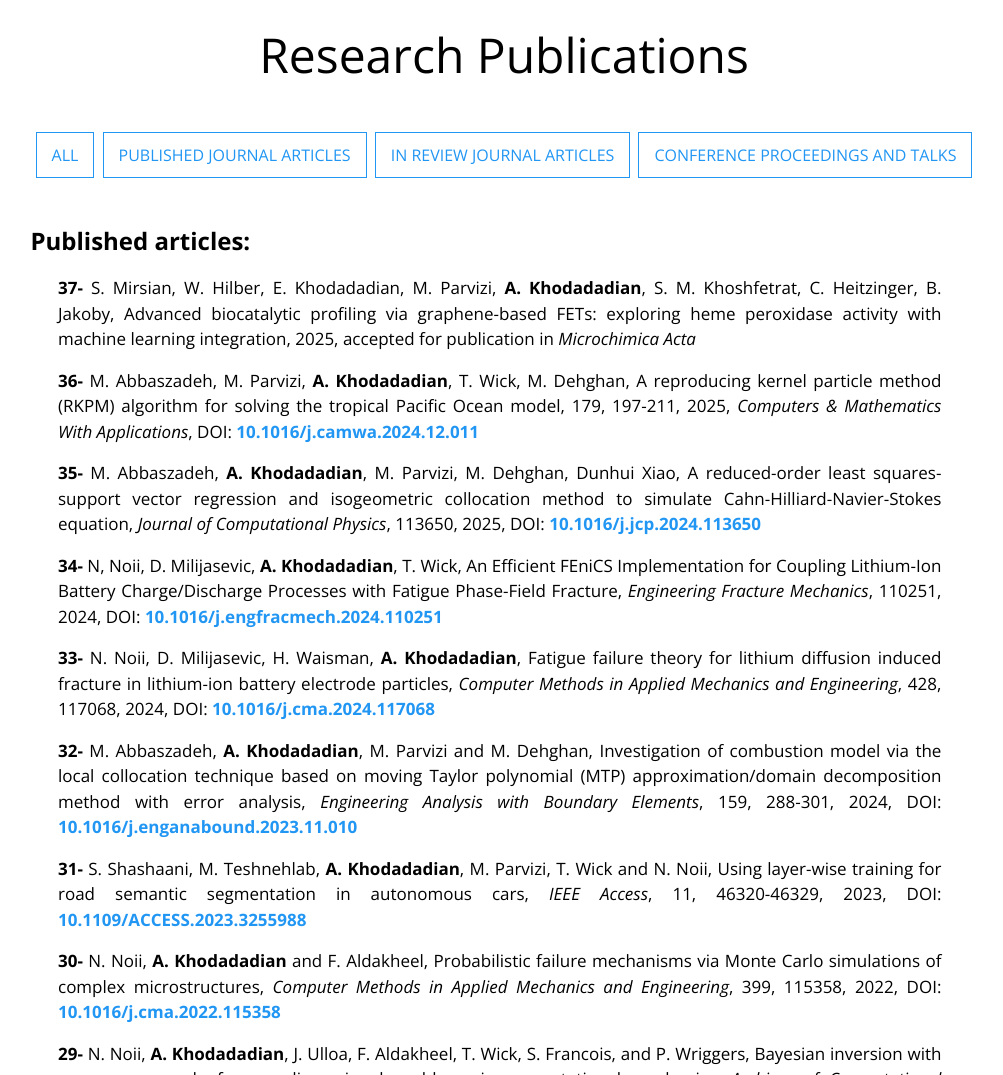
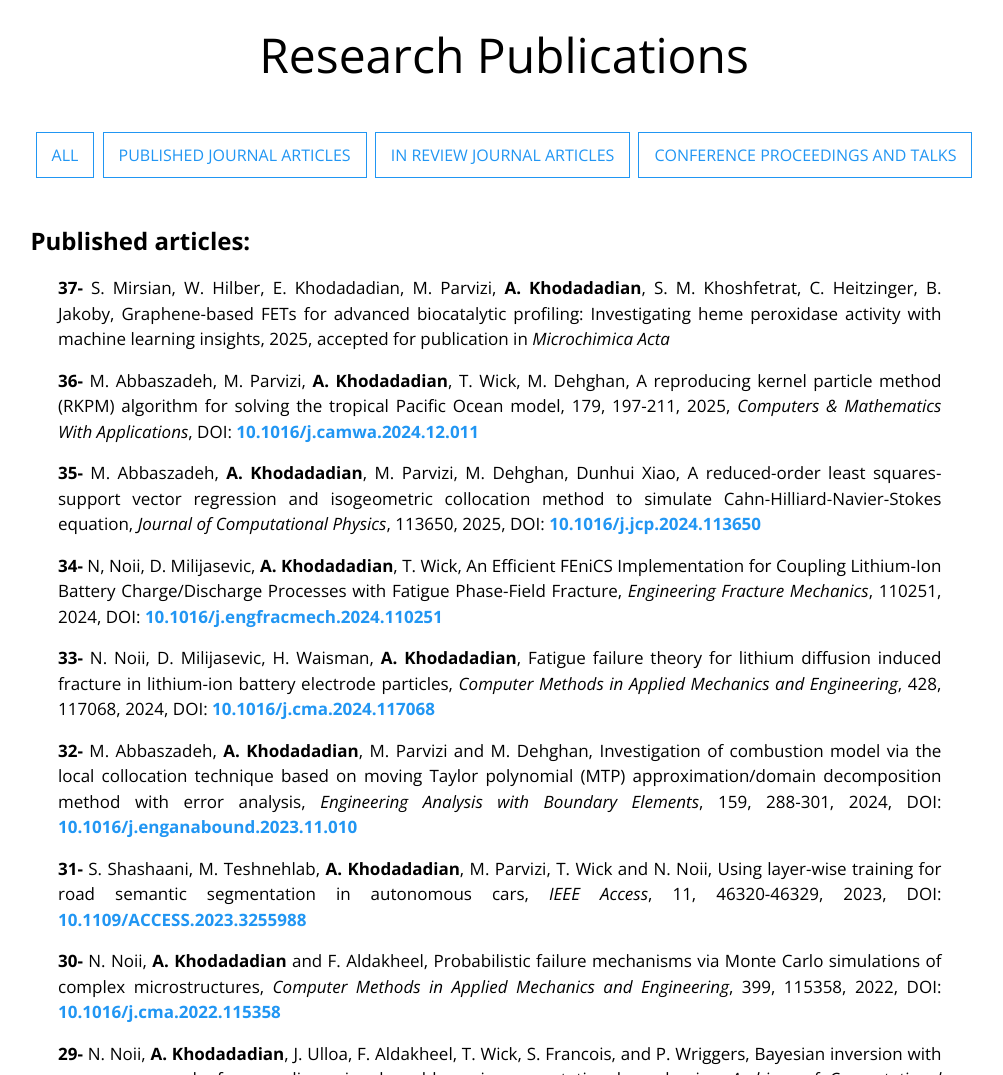
Before and after one commit to ar-khodadadian/ar-khodadadian.github.io, a plain HTML site: page index.html in a window 1280 px wide. Shown: the part 3230-4305 px from the top of the page, without its empty margins (272-1275 px from the left). Drawn offline with nearby package versions, Linux system fonts and the light colour scheme; a web font is replaced by a local one.

Commit message:
Update index.html

```diff
--- a/index.html
+++ b/index.html
@@ -417,7 +417,7 @@ License URL: https://creativecommons.org/licenses/by/4.0/
             <div class="col-sm-14 research_publications-item filter published_journal_articles mb-5 mr-10" style="width: 95%;">
               <div><p><font size="5" color="black"><b>&nbsp Published articles:</b></font></p></div>
               <ul>
-                  <ui><p><b>37- </b> S. Mirsian, W. Hilber, E. Khodadadian, M. Parvizi, <b>A. Khodadadian</b>, S. M. Khoshfetrat, C. Heitzinger, B. Jakoby, Advanced biocatalytic profiling via graphene-based FETs: exploring heme peroxidase activity with machine learning integration, 2025, accepted for publication in <i>Microchimica Acta</i></p></ui>
+                  <ui><p><b>37- </b> S. Mirsian, W. Hilber, E. Khodadadian, M. Parvizi, <b>A. Khodadadian</b>, S. M. Khoshfetrat, C. Heitzinger, B. Jakoby, Graphene-based FETs for advanced biocatalytic profiling: Investigating heme peroxidase activity with machine learning insights, 2025, accepted for publication in <i>Microchimica Acta</i></p></ui>
 
                      <ui><p><b>36- </b> M. Abbaszadeh, M. Parvizi, <b>A. Khodadadian</b>, T. Wick, M. Dehghan, A reproducing kernel particle method (RKPM) algorithm for solving the  tropical Pacific Ocean model, 179, 197-211, 2025, <i>Computers & Mathematics With Applications</i>, DOI: <strong><a href="https://doi.org/10.1016/j.camwa.2024.12.011">10.1016/j.camwa.2024.12.011</a></strong></p></ui>
 
```
